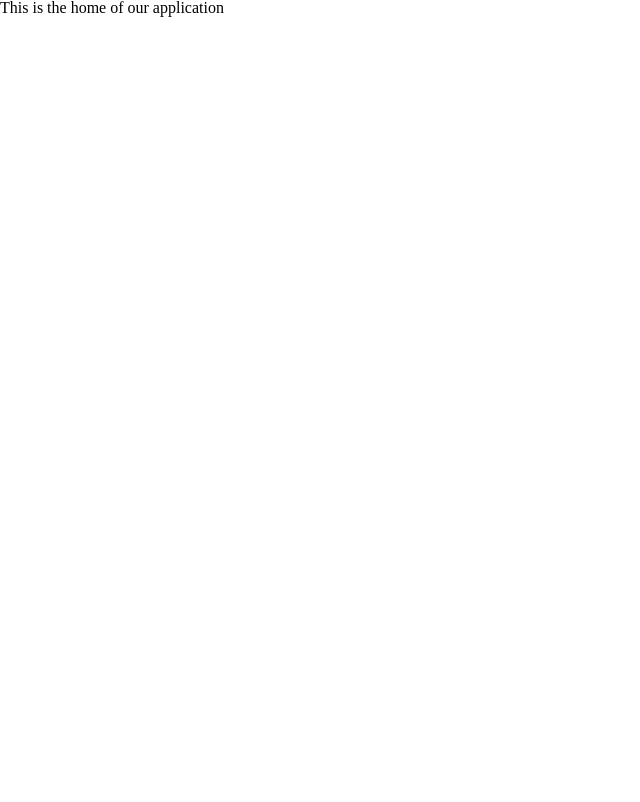
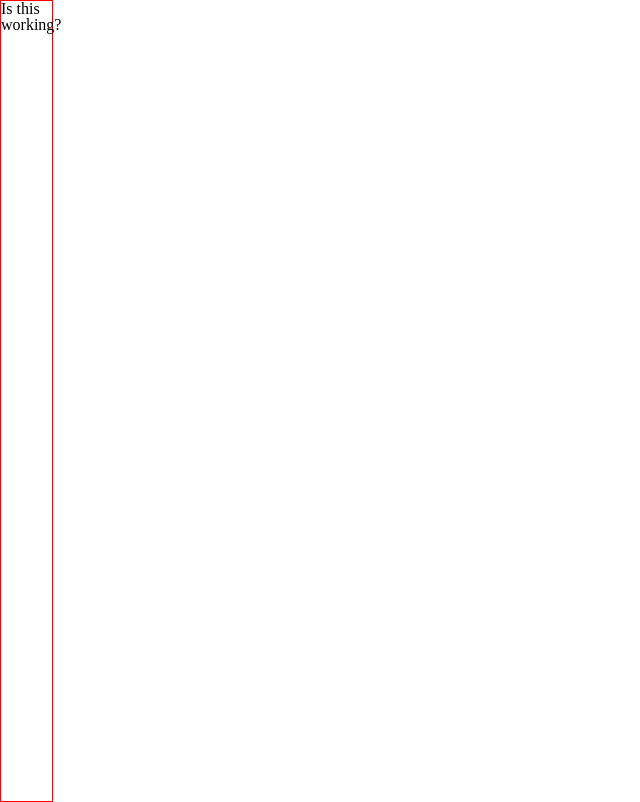
Before and after one commit to imxande/Help-Desk, a React (Create React App) app in the folder bug-tracker/: page / in a window 1280 px wide. Shown: the whole page, without its empty margins (0-640 px from the left). Built offline with nearby package versions, Linux system fonts and the light colour scheme.

Commit message:
refactor

```diff
--- a/bug-tracker/src/App.js
+++ b/bug-tracker/src/App.js
@@ -1,8 +1,9 @@
-import Home from "./components/Home";
+import { SideMenu } from "./components/menu";
+
 function App() {
   return (
     <div className="App">
-      <Home />
+      <SideMenu />
     </div>
   );
 }
--- /dev/null
+++ b/bug-tracker/src/components/menu/index.jsx
@@ -0,0 +1,10 @@
+import React from "react";
+import { Container } from "./style";
+
+export const SideMenu = () => {
+  return (
+      <Container>
+          <h1>Is this working? </h1>
+      </Container>
+  );
+};
--- /dev/null
+++ b/bug-tracker/src/components/menu/style.js
@@ -0,0 +1,7 @@
+import styled from "styled-components";
+
+export const Container = styled.div`
+  width: 4vw;
+  height: 100vh;
+  border: 1px solid red;
+`;
```
Also changed, not shown: bug-tracker/src/components/SideMenu.js (deleted, +0 -7 lines).
